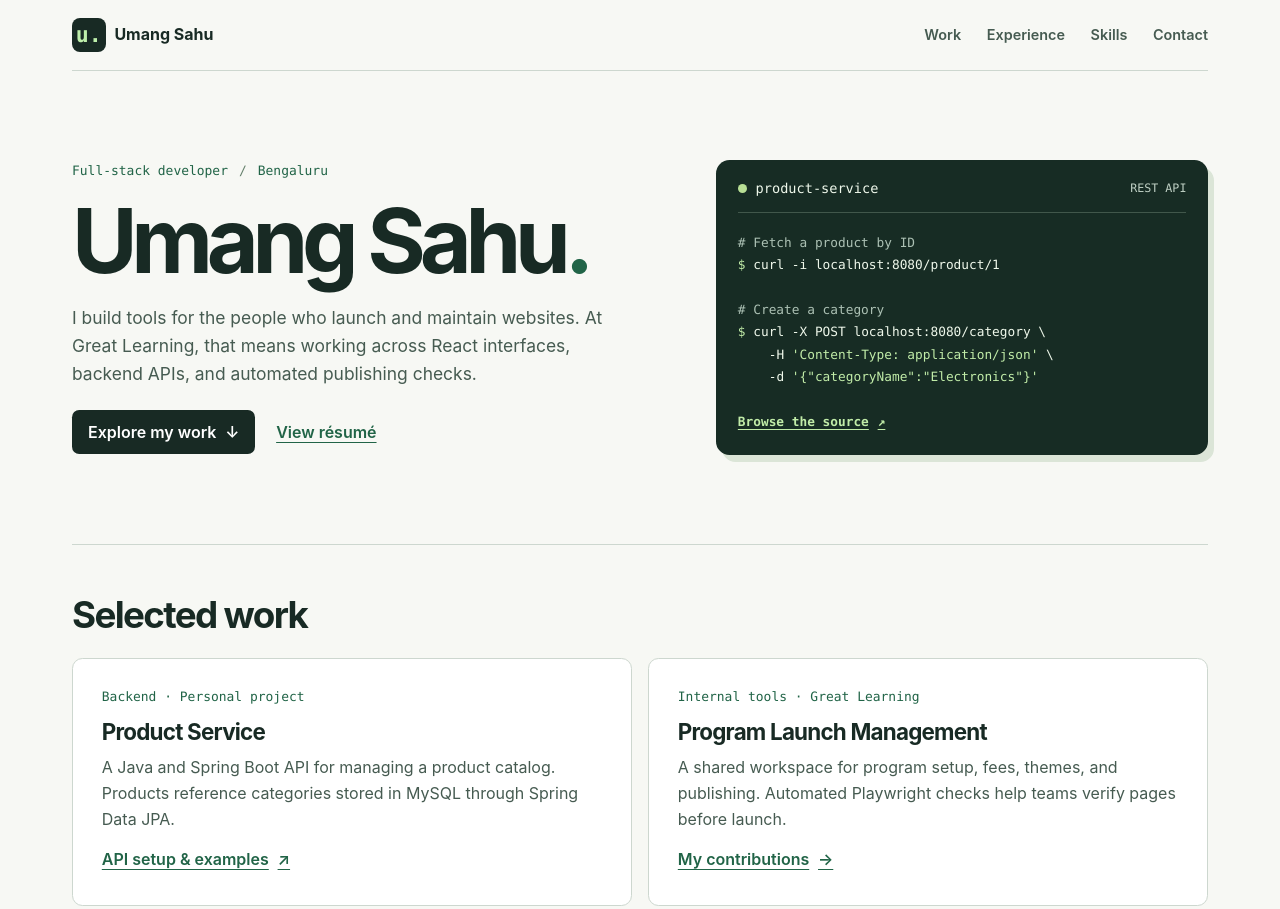
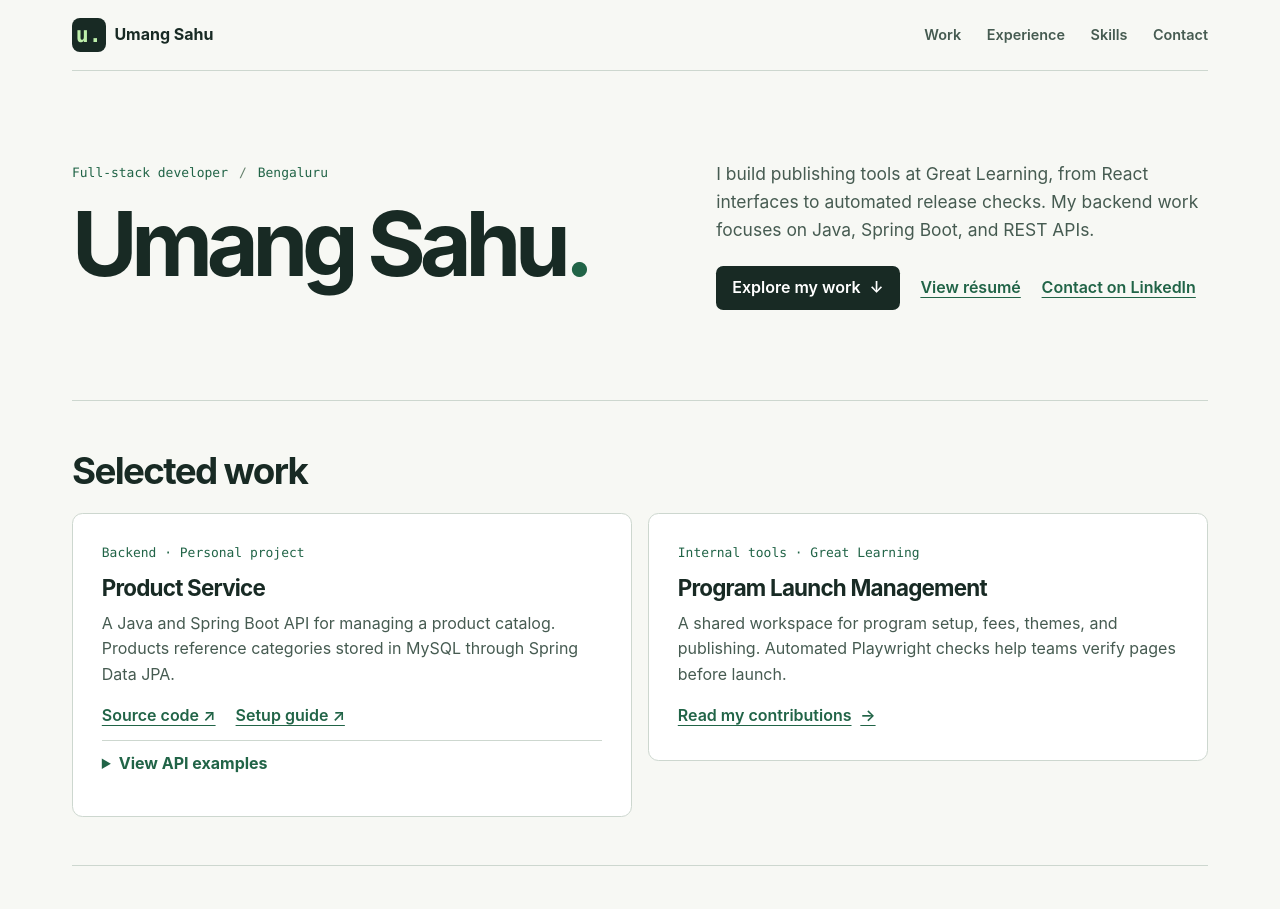
Before and after one commit to umangsahu/umangsahu, a plain HTML site: page portfolio/index.html in a window 1280 px wide. Shown: the top 909 px of the page. Drawn offline with Linux system fonts and the light colour scheme.

```diff
--- a/portfolio/index.html
+++ b/portfolio/index.html
@@ -31,23 +31,16 @@
       <div class="bio">
         <p class="role">Full-stack developer <span> / </span> Bengaluru</p>
         <h1 id="name">Umang Sahu<span>.</span></h1>
-        <p class="intro">I build tools for the people who launch and maintain websites. At Great Learning, that means working across React interfaces, backend APIs, and automated publishing checks.</p>
+      </div>
+      <div class="hero-content">
+        <p class="intro">I build publishing tools at Great Learning, from React interfaces to automated release checks. My backend work focuses on Java, Spring Boot, and REST APIs.</p>
         <div class="links">
           <a class="primary" href="#work">Explore my work <span aria-hidden="true">↓</span></a>
           <a href="resume.html">View résumé</a>
+          <a href="https://linkedin.com/in/umangsahu">Contact on LinkedIn</a>
         </div>
       </div>
-      <figure class="terminal">
-        <figcaption><span class="dot" aria-hidden="true"></span> product-service <span class="type">REST API</span></figcaption>
-        <pre><code><span class="comment"># Fetch a product by ID</span>
-<span class="prompt">$</span> curl -i localhost:8080/product/1
 
-<span class="comment"># Create a category</span>
-<span class="prompt">$</span> curl -X POST localhost:8080/category \
-    -H <span class="string">'Content-Type: application/json'</span> \
-    -d <span class="string">'{"categoryName":"Electronics"}'</span></code></pre>
-        <a href="https://github.com/umangsahu/product-service/tree/feature">Browse the source <span aria-hidden="true">↗</span></a>
-      </figure>
     </section>
 
     <section class="section" id="work" aria-labelledby="work-title">
@@ -58,13 +51,26 @@
           <p class="meta">Backend · Personal project</p>
           <h3>Product Service</h3>
           <p>A Java and Spring Boot API for managing a product catalog. Products reference categories stored in MySQL through Spring Data JPA.</p>
-          <a href="https://github.com/umangsahu/product-service/blob/feature/README.md">API setup &amp; examples <span aria-hidden="true">↗</span></a>
+          <div class="project-links">
+            <a href="https://github.com/umangsahu/product-service/tree/feature">Source code ↗</a>
+            <a href="https://github.com/umangsahu/product-service/blob/feature/README.md">Setup guide ↗</a>
+          </div>
+          <details class="examples">
+            <summary>View API examples</summary>
+        <pre><code><span class="comment"># Fetch a product by ID</span>
+<span class="prompt">$</span> curl -i localhost:8080/product/1
+
+<span class="comment"># Create a category</span>
+<span class="prompt">$</span> curl -X POST localhost:8080/category \
+    -H <span class="string">'Content-Type: application/json'</span> \
+    -d <span class="string">'{"categoryName":"Electronics"}'</span></code></pre>
+          </details>
         </article>
         <article class="project">
           <p class="meta">Internal tools · Great Learning</p>
           <h3>Program Launch Management</h3>
           <p>A shared workspace for program setup, fees, themes, and publishing. Automated Playwright checks help teams verify pages before launch.</p>
-          <a href="resume.html#experience">My contributions <span aria-hidden="true">→</span></a>
+          <a href="resume.html#experience">Read my contributions <span aria-hidden="true">→</span></a>
         </article>
       </div>
     </section>
@@ -110,6 +116,6 @@
     </section>
   </main>
 
-  <footer class="wrap">Umang Sahu · Bengaluru, India</footer>
+  <footer class="wrap"><span>Umang Sahu · Bengaluru, India</span><a href="#intro">Back to top ↑</a></footer>
 </body>
 </html>
--- a/portfolio/portfolio.css
+++ b/portfolio/portfolio.css
@@ -17,17 +17,17 @@ a:hover { text-decoration-thickness: 2px; }
 a:focus-visible { outline: 3px solid #38895a; outline-offset: 4px; }
 .skip { position: absolute; top: .5rem; left: .5rem; transform: translateY(-200%); padding: .6rem; background: white; z-index: 1; }
 .skip:focus { transform: none; }
-.masthead, nav ul, .links, .brand, .terminal figcaption { display: flex; align-items: center; flex-wrap: wrap; }
+.masthead, nav ul, .links, .brand, .project-links { display: flex; align-items: center; flex-wrap: wrap; }
 .masthead { justify-content: space-between; padding: .8rem 0; border-bottom: 1px solid var(--line); gap: .2rem 1rem; }
 .brand { gap: .55rem; font-weight: 750; color: var(--ink); text-decoration: none; }
 .mark { display: grid; place-content: center; width: 2.1rem; height: 2.1rem; border-radius: .5rem; background: var(--ink); color: #beefab; font: bold 1.35rem var(--mono); }
 nav ul, .tags, .experience { padding: 0; list-style: none; }
 nav ul { gap: clamp(.65rem, 2vw, 1.6rem); }
-nav a, .links a, .project a, .terminal a { display: inline-flex; align-items: center; min-height: 44px; gap: .55rem; font-weight: 630; }
+nav a, .links a, .project a { display: inline-flex; align-items: center; min-height: 44px; gap: .55rem; font-weight: 630; }
 nav a { font-size: .9rem; text-decoration: none; color: var(--muted); }
 nav a:hover { text-decoration: underline; }
 .hero { display: grid; grid-template-columns: 1.18fr 1fr; align-items: center; gap: clamp(2rem, 5vw, 4rem); padding-block: clamp(3rem, 7vw, 6rem); }
-.role, .meta, .dates, .terminal { font-family: var(--mono); }
+.role, .meta, .dates { font-family: var(--mono); }
 .role, .meta { color: var(--green); font-size: .81rem; }
 .role span { color: #65806c; margin-inline: .2rem; }
 h1 { font-size: clamp(3.5rem, 7vw, 6.4rem); line-height: 1.05; letter-spacing: -.07em; margin: .8rem 0 1rem; }
@@ -37,39 +37,52 @@ h1 span { color: var(--green); }
 .links { gap: .5rem 1.3rem; margin-top: 1.4rem; }
 .primary { background: var(--ink); color: white; padding-inline: 1rem; border-radius: .45rem; text-decoration: none; }
 .primary:hover { background: var(--green); }
-.terminal { min-width: 0; padding: 1.1rem 1.35rem .65rem; color: #eff8eb; background: #172c24; border-radius: .85rem; box-shadow: 6px 7px 0 #dbe5d7; }
-.terminal figcaption { gap: .55rem; font-size: .85rem; border-bottom: 1px solid #41574b; padding-bottom: .8rem; }
-.dot { width: .56rem; height: .56rem; border-radius: 50%; background: #b8df95; }
-.type { margin-left: auto; color: #bfd0c4; font-size: .73rem; }
+summary { cursor: pointer; }
+summary:focus-visible, button:focus-visible { outline: 3px solid #38895a; outline-offset: 3px; }
+.examples { width: 100%; border-top: 1px solid var(--line); margin-top: .5rem; }
+.examples summary { padding-block: .65rem; color: var(--green); font-weight: 650; }
+.examples pre { padding: 1rem; color: #eff8eb; background: #172c24; border-radius: .4rem; }
 pre { padding: 1.15rem 0 .75rem; white-space: pre-wrap; overflow-wrap: anywhere; font: .8rem/1.75 var(--mono); }
 code { font: inherit; }
 .comment { color: #acc1b4; }
-.prompt, .string, .terminal a { color: #c1eca8; }
-.terminal a { font-size: .8rem; }
+.prompt, .string { color: #c1eca8; }
+
 .section { border-top: 1px solid var(--line); padding-block: clamp(1.75rem, 4vw, 3rem); }
 h2 { font-size: clamp(1.6rem, 3vw, 2.3rem); letter-spacing: -.045em; line-height: 1.2; margin-bottom: 1.25rem; }
 h3 { font-size: 1.08rem; line-height: 1.4; }
 .projects, .skill-groups { display: grid; gap: 1rem; }
-.projects { grid-template-columns: repeat(2, 1fr); }
+.projects { grid-template-columns: repeat(2, minmax(0, 1fr)); align-items: start; }
 .project { padding: clamp(1.15rem, 2.5vw, 1.8rem); border: 1px solid var(--line); border-radius: .65rem; background: #fff; display: flex; flex-direction: column; align-items: flex-start; }
 .project .meta { color: var(--green); }
 .project h3 { font-size: 1.4rem; letter-spacing: -.035em; margin: .5rem 0; }
 .project p { max-width: 54ch; }
-.project a { margin-top: auto; padding-top: .75rem; }
+.project-links { gap: 1.25rem; }
+.project a { padding-top: .75rem; }
 .experience li { display: grid; grid-template-columns: 12rem 1fr; gap: .25rem 1rem; padding: .85rem 0; }
 .experience li + li { border-top: 1px solid var(--line); }
 .dates { color: var(--muted); font-size: .83rem; }
 .skill-groups { grid-template-columns: repeat(3, 1fr); }
 .tags { display: flex; flex-wrap: wrap; gap: .4rem; margin-top: .7rem; }
 .tags li { font: .82rem/1.5 var(--mono); padding: .25rem .6rem; border-radius: .3rem; background: #e6ece3; }
-footer { border-top: 1px solid var(--line); padding-block: 1rem; color: var(--muted); font-size: .85rem; }
+footer { display: flex; flex-wrap: wrap; justify-content: space-between; align-items: center; gap: .5rem; border-top: 1px solid var(--line); padding-block: 1rem; color: var(--muted); font-size: .85rem; }
 @media (max-width: 48rem) {
   .hero, .projects { grid-template-columns: 1fr; }
   .hero { gap: 1.7rem; }
-  .terminal { max-width: 34rem; }
+
 }
 @media (max-width: 35rem) {
   .wrap { width: calc(100% - 2rem); }
   .skill-groups, .experience li { grid-template-columns: 1fr; }
-  .terminal { padding-inline: 1rem; }
+
 }
+
+footer a { padding-block: .65rem; }
+@media (min-width: 48.01rem) {
+  .masthead { position: sticky; top: 0; z-index: 2; background: var(--paper); }
+  html { scroll-padding-top: 5rem; }
+  .skip:focus { position: fixed; z-index: 3; }
+}
+@media (max-width: 48rem) {
+  .hero { padding-block: 2rem; gap: .35rem; }
+  .hero h1 { margin-bottom: .4rem; }
+}
```
Also changed, not shown: portfolio/resume.html (+15 -2 lines).
